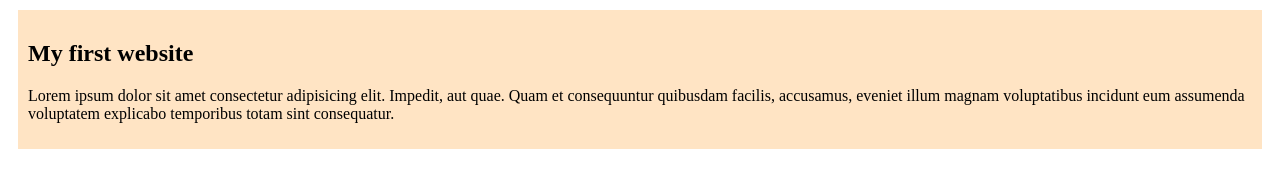
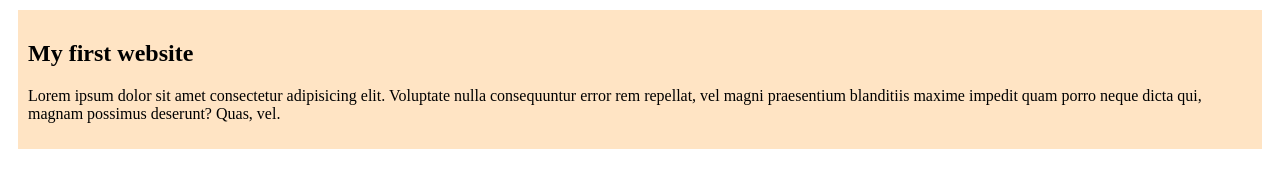
Before and after one commit to mdridoyali/my-first-github-repo, a plain HTML site: page index.html in a window 1280 px wide. Drawn offline with Linux system fonts and the light colour scheme.

```diff
--- a/index.html
+++ b/index.html
@@ -9,7 +9,7 @@
 <body>
     <div>
         <h2>My first website</h2>
-        <p>Lorem ipsum dolor sit amet consectetur adipisicing elit. Impedit, aut quae. Quam et consequuntur quibusdam facilis, accusamus, eveniet illum magnam voluptatibus incidunt eum assumenda voluptatem explicabo temporibus totam sint consequatur.</p>
+        <p>Lorem ipsum dolor sit amet consectetur adipisicing elit. Voluptate nulla consequuntur error rem repellat, vel magni praesentium blanditiis maxime impedit quam porro neque dicta qui, magnam possimus deserunt? Quas, vel.</p>
     </div>
 </body>
 </html>
```
